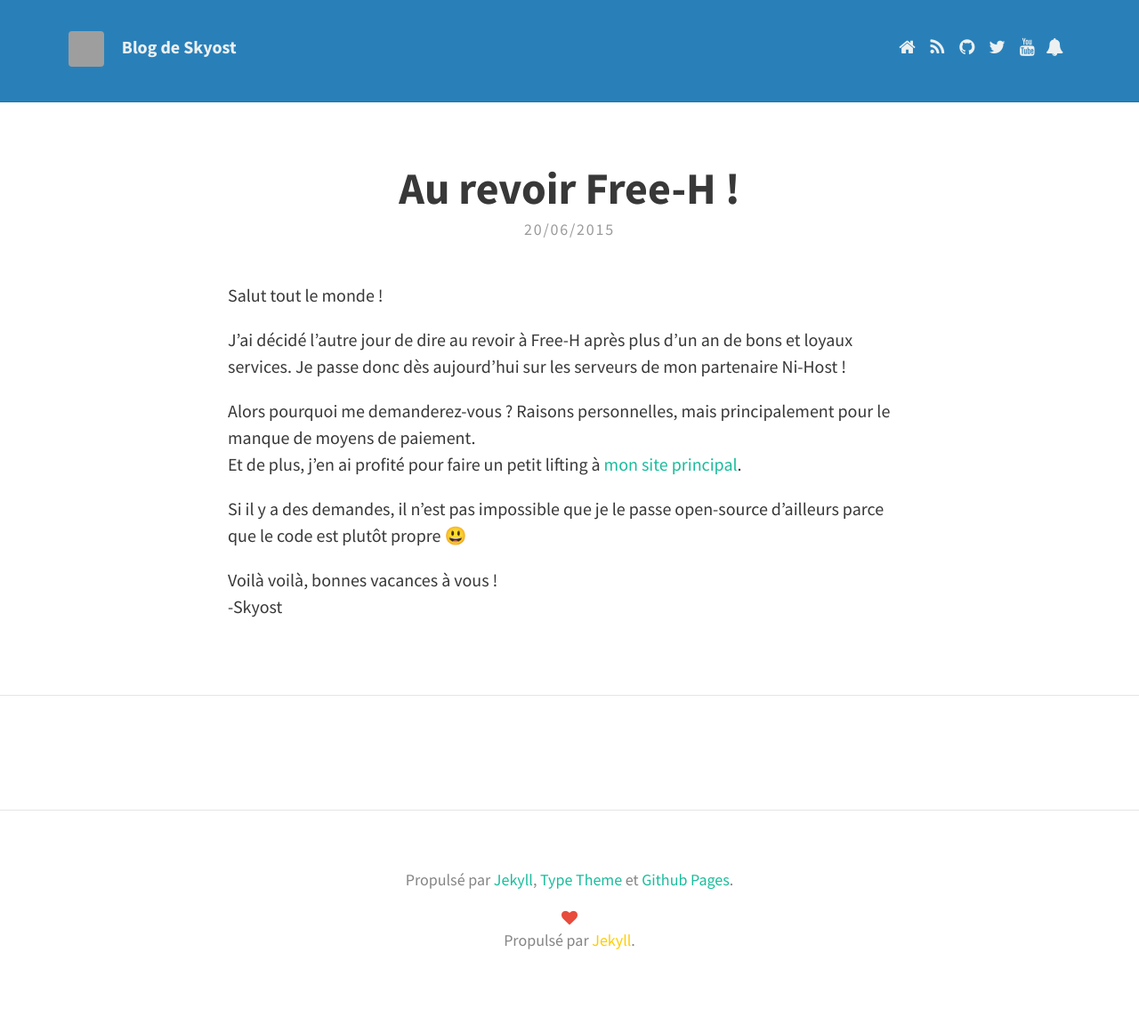
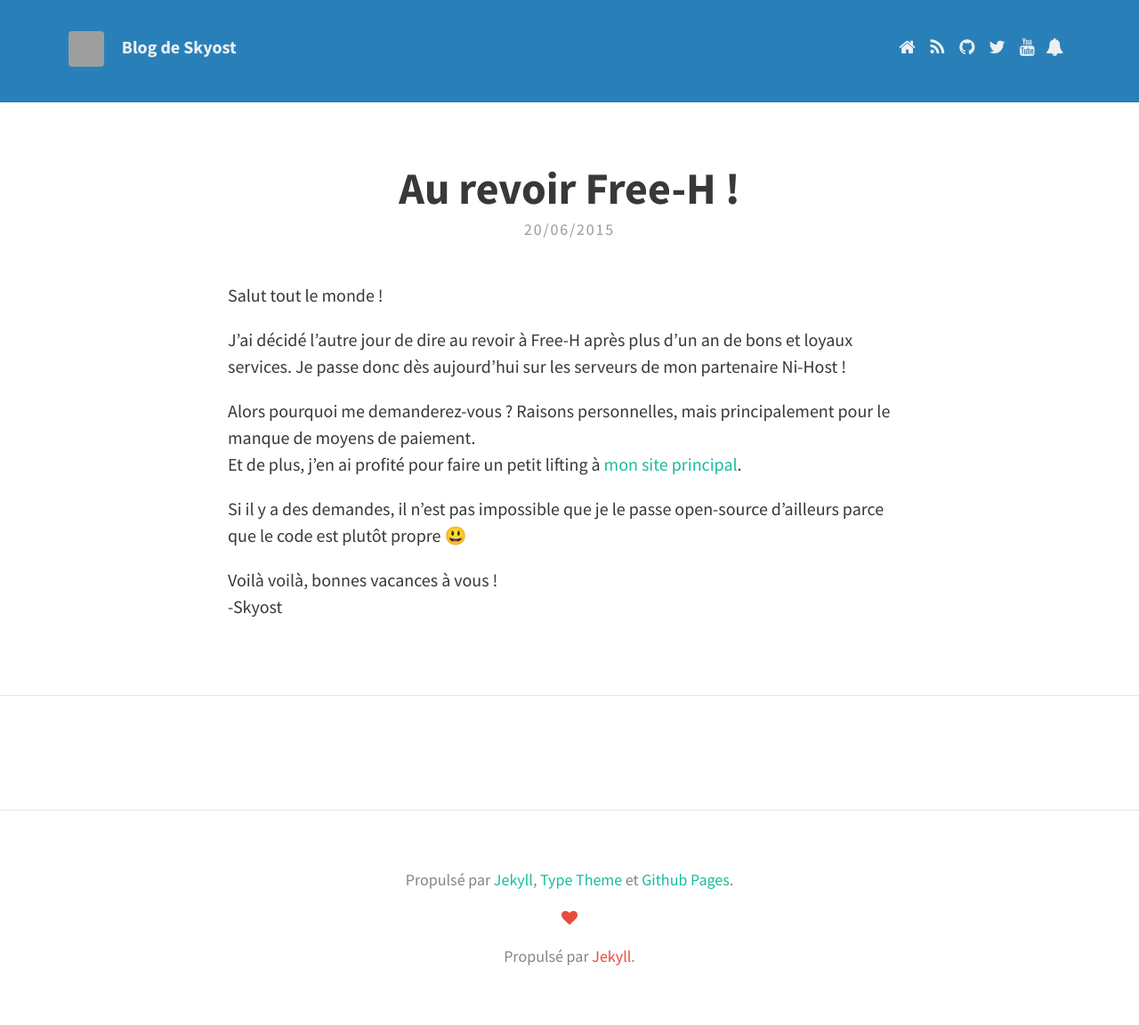
Before and after one commit to fkobon/Skyost-Blog, a Jekyll site: the page built from _posts/2015-06-20-au-revoir-free-h.md, in a window 1280 px wide. Shown: the whole page at 89% size. Built offline with Jekyll 4.4.1, drawn with Linux system fonts in a browser that asks for light colours; nearby versions of some CDN libraries; emoji names are drawn with the system emoji font; comment, search, counter and statistics services are not loaded; grey boxes are pictures that could not be loaded.

Commit message:
Petite marge sur le "propulsé par".

```diff
--- a/_includes/footer.html
+++ b/_includes/footer.html
@@ -5,7 +5,7 @@
 <footer class="site-footer">
 	<p class="text">{{ site.theme.footer_text }}</p>
 	<i id="footer-icon" title="Appeler l'ascenseur !"></i>
-	<p class="text">Propulsé par <a href="https://jekyllrb.com/" target="_blank" style="color: #FC0;">Jekyll</a>.</p>
+	<p class="text" style="margin-top: 1em;">Propulsé par <a href="https://jekyllrb.com/" target="_blank" style="color: #E74C3C;">Jekyll</a>.</p>
 </footer>
 {% endif %}
 <script type="text/javascript" src="{{ "/js/elevator.min.js" | prepend: site.baseurl }}"></script>
```
